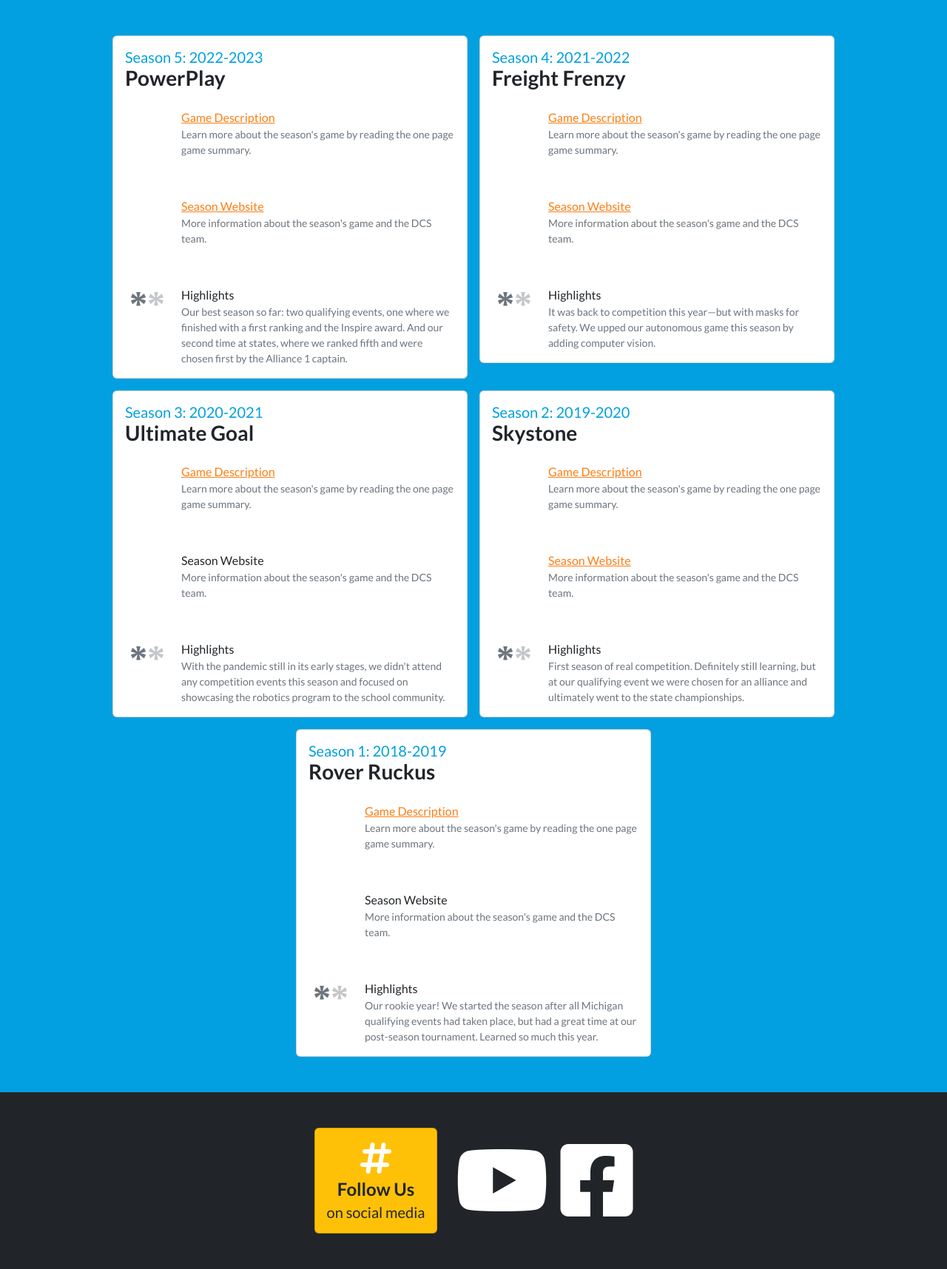
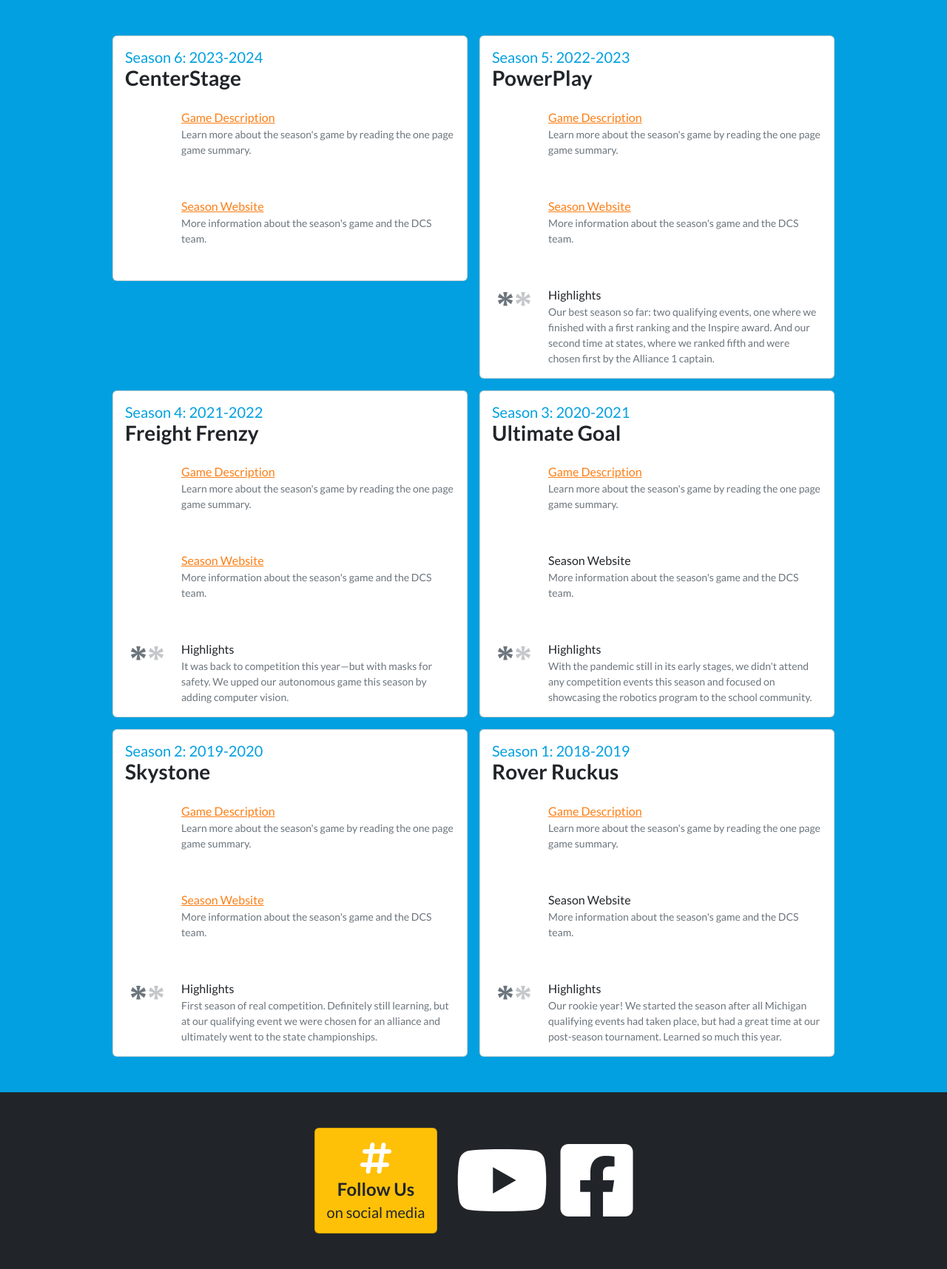
Before and after one commit to Dutton-Christian-Robotics/dcsrobotics.club, a PHP site: page /history/index.php in a window 1280 px wide. Shown: the part 320-2036 px from the top of the page at 74% size. Run offline with PHP 8.4, Linux system fonts and the light colour scheme; some web fonts are replaced.

Commit message:
Info tweaks

```diff
--- a/history/index.php
+++ b/history/index.php
@@ -16,6 +16,42 @@
 		</div>
 
 		<div class="p-3 p-md-5 d-flex gap-3 flex-column flex-md-row align-items-md-start justify-content-md-center flex-wrap">
+			<div class="card flex-basis-auto flex-basis-sm-30rem">
+				<div class="card-body">
+					<h3 class="card-title fw-bold d-flex align-items-center justify-content-between text-dark">
+						<div>
+							<h5 class="text-dcs-blue mb-0">Season 6: 2023-2024</h5>
+							<div>CenterStage</div>
+						</div>
+						<i class="fa-duotone fa-hexagon-image fa-2x text-secondary"></i>
+					</h3>
+
+					<div class="d-flex gap-3 mt-4">
+						<div><i class="fa-duotone fa-file-pdf fa-3x text-secondary fa-fw"></i></div>
+						<div>
+							<div><a href="https://firstinspiresst01.blob.core.windows.net/first-in-show-ftc/game-one-page.pdf" target="_blank">Game Description</a></div>
+							<div class="small text-secondary">Learn more about the season's game by reading the one page game summary.</div>
+						</div>
+					</div>
+
+					<div class="d-flex gap-3 mt-4">
+						<div><i class="fa-duotone fa-sitemap fa-3x text-secondary fa-fw"></i></div>
+						<div>
+							<div><a href="/2023-2024">Season Website</a></div>
+							<div class="small text-secondary">More information about the season's game and the DCS team.</div>
+						</div>
+					</div>
+					<div class="d-flex gap-3 mt-4 d-none">
+						<div><i class="fa-duotone fa-asterisk fa-3x text-secondary fa-fw"></i></div>
+						<div>
+							<div><a xhref="/2020-2021">Highlights</a></div>
+							<div class="small text-secondary">Our best season so far: two qualifying events, one where we finished with a first ranking and the Inspire award. And our second time at states, where we ranked fifth and were chosen first by the Alliance 1 captain.</div>
+						</div>
+					</div>
+
+				</div>
+		</div>
+
 			<div class="card flex-basis-auto flex-basis-sm-30rem">
 				<div class="card-body">
 					<h3 class="card-title fw-bold d-flex align-items-center justify-content-between text-dark">
--- a/index.php
+++ b/index.php
@@ -28,7 +28,7 @@
 				<div class="card-body p-0 p-lg-4 text-shadow-1">
 					<i class="fa-duotone fa-house-chimney fa-5x float-end"></i>
 					<h5 class="card-title text-headline fw-normal fs-2 border-bottom w-75 mb-3">Welcome!</h5>
-					<p class="fs-5">Welcome to the home for Dutton Christian School's FTC robotics team, #15815. The team is currently in its fifth season, having started in the 2018-2019 academic year. Our FIRST Tech Challenge team includes approximately twenty students in grades 7 and 8.</p>
+					<p class="fs-5">Welcome to the home for Dutton Christian School's FTC robotics team, #15815. The team is currently in its sixth season, having started in the 2018-2019 academic year. Our FIRST Tech Challenge team includes approximately twenty students in grades 7 and 8.</p>
 					<p class="fs-5"><a href="https://duttonchristianschool.org" target="_blank" class="text-white">Dutton Christian School</a> is a private Christian school located to the south of Grand Rapids, Michigan. The school offers pre-K through 8th grades.</p>
 				</div>
 
```
Also changed, not shown: 2023-2024/index.php (+55 -70 lines).
